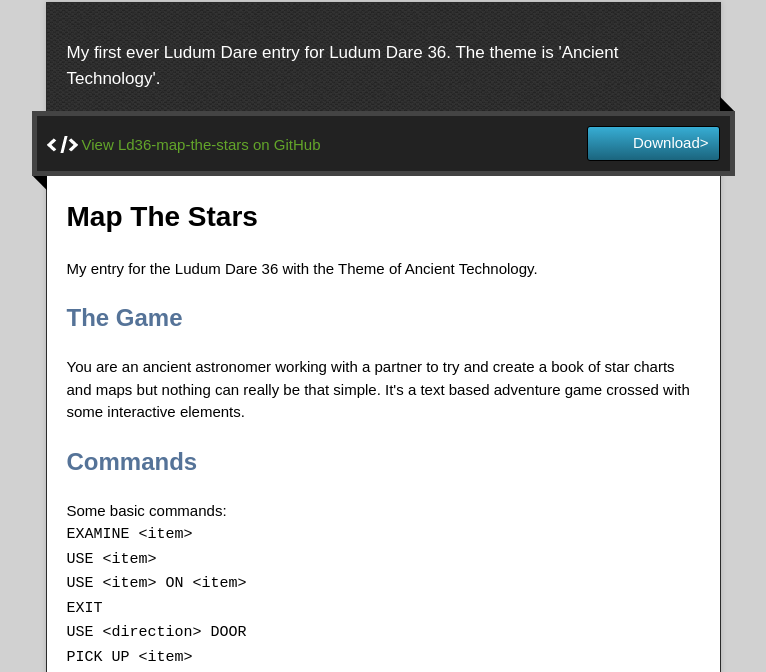
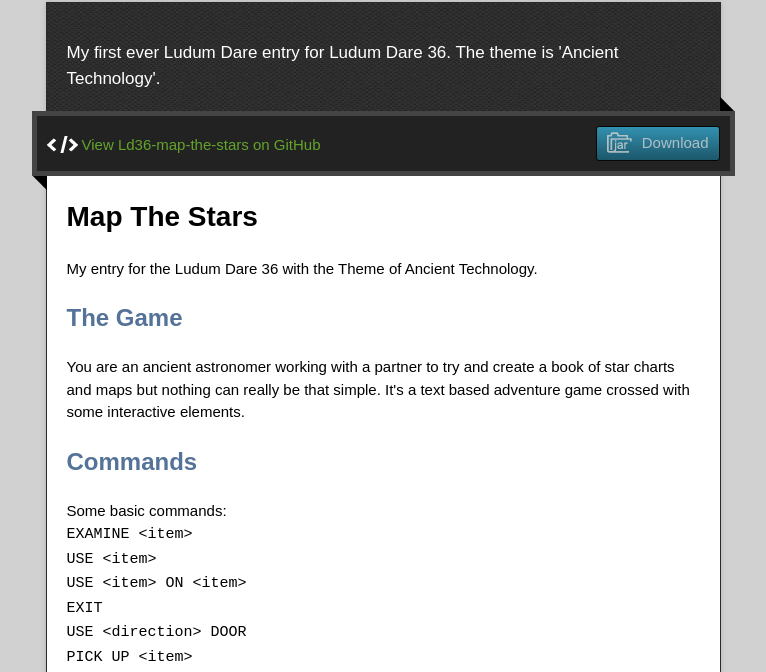
Before and after one commit to Vitineth/ld36-map-the-stars, a plain HTML site: page index.html in a window 1280 px wide. Shown: the part 128-800 px from the top of the page, without its empty margins (257-1023 px from the left). Drawn offline with nearby package versions, Linux system fonts and the light colour scheme.

Commit message:
Update index.html

```diff
--- a/index.html
+++ b/index.html
@@ -29,7 +29,7 @@
       <div id="main" role="main">
         <div class="download-bar">
         <div class="inner">
-          <a href="https://github.com/Vitineth/ld36-map-the-stars/releases/download/v1.1/ld36-1.1-jar-with-dependencies.jar" class="download-button"><span>Download></span></a>
+          <a href="https://github.com/Vitineth/ld36-map-the-stars/releases/download/v1.1/ld36-1.1-jar-with-dependencies.jar" class="download-button jar"><span>Download</span></a>
           <!--<a href="https://github.com/Vitineth/ld36-map-the-stars/tarball/master" class="download-button tar"><span>Download</span></a>-->
           <!--<a href="https://github.com/Vitineth/ld36-map-the-stars/zipball/master" class="download-button zip"><span>Download</span></a>-->
           <a href="https://github.com/Vitineth/ld36-map-the-stars" class="code">View Ld36-map-the-stars on GitHub</a>
```
